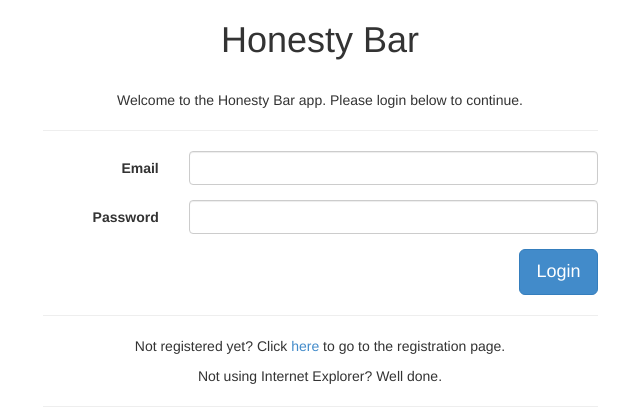
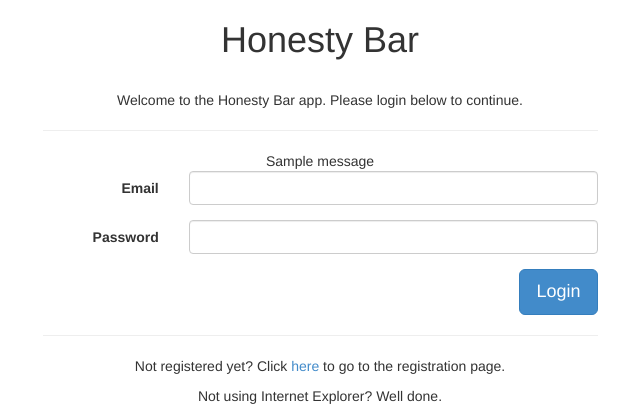
Before and after one commit to matthewswain/HonestyShop, a Flask app: page /login/ in a window 1280 px wide. Shown: the top 420 px of the page, without its empty margins (320-960 px from the left). Run offline with Flask 2, Linux system fonts and the light colour scheme; tables that the repository leaves empty hold one stand-in row (values such as "Sample post"); one stand-in notice (Sample message) is shown; some libraries are stand-ins or nearby versions.

Commit message:
Added message flashing on login page.

```diff
--- a/app.py
+++ b/app.py
@@ -1,4 +1,4 @@
-from flask import Flask, render_template, url_for, request, redirect, session, make_response
+from flask import Flask, render_template, url_for, request, redirect, session, make_response, flash, get_flashed_messages
 from functools import wraps
 from database import session as db
 from models import User, Item, Purchase, ActivationToken, PasswordToken
@@ -65,6 +65,7 @@ def login():
              session.permanent = True
              return redirect(url_for('home'))
         else:
+            flash('Login failed, please retry.', 'alert alert-danger')
             return redirect(url_for('login'))
     else:
         return render_template('login.html', urls=get_urls())
@@ -112,6 +113,7 @@ def activate(url_part):
         db.add(user)
         db.commit()
 
+        flash('Account activated, please login.', 'alert alert-success')
         return redirect(url_for('login'))
     else:
         return 'Failure'
--- a/templates/login.html
+++ b/templates/login.html
@@ -12,6 +12,9 @@
 			<p>Welcome to the Honesty Bar app. Please login below to continue.</p>
 		</div>
 		<hr>
+		{% for category, message in get_flashed_messages(with_categories=True) %}
+			<div class="{{ category }} text-center">{{ message }}</div>
+		{% endfor %}
 		<form target="" method="POST" role="form" class="form-horizontal">
 			<div class="form-group">
 				<div class="col-md-3">
```
Also changed, not shown: 1 other file.
